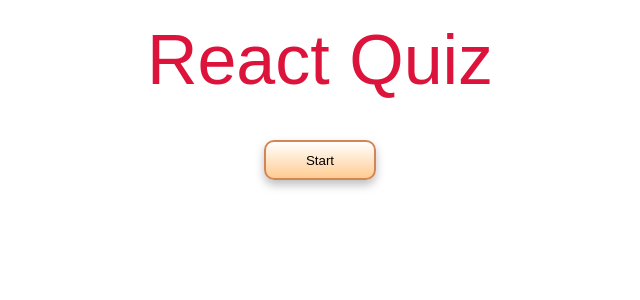
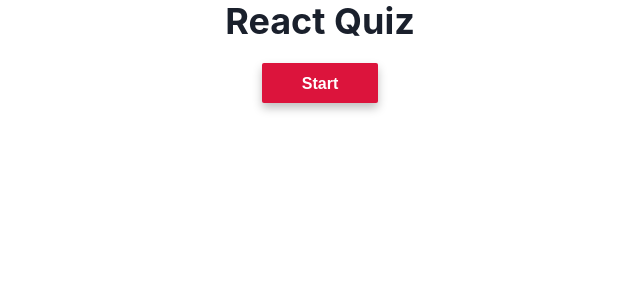
Before and after one commit to iamdebobrota/Quiz_app, a React (Create React App) app in the folder frontend/: page / in a window 1280 px wide. Shown: the top 300 px of the page, without its empty margins (320-960 px from the left). Built offline with nearby package versions, Linux system fonts and the light colour scheme.

Commit message:
fixed style and some error

```diff
--- a/frontend/src/Pages/QuizHome.jsx
+++ b/frontend/src/Pages/QuizHome.jsx
@@ -1,10 +1,14 @@
 import React, { useEffect, useState } from "react";
-import { fetchQuizQuestions } from "../components/API";
 import QuestionCard from "../components/QuestionCard";
 import { GlobalStyle, Wrapper } from "../Styles/Styles";
 import { useDispatch, useSelector } from "react-redux";
 import { getQuiz } from "../Redux/QuizReducer/action";
 import * as types from "../Redux/QuizReducer/actionType";
+import { Box, Button, Heading, Skeleton, Stack, Text, useToast } from "@chakra-ui/react";
+
+
+
+
 const TOTAL_QUESTIONS = 10;
 
 export const Difficulty = {
@@ -15,41 +19,44 @@ export const Difficulty = {
 
 function QuizHome() {
   const [number, setNumber] = useState(0);
-  const [userAnswers, setUserAnswers] = useState([]);
   const [score, setScore] = useState(0);
   const [gameOver, setGameOver] = useState(true);
+  const toast = useToast()
 
-  const {
-    isLoading,
-    isError,
-    questions,
-  } = useSelector((store) => store.quizReducer);
+
+  const { isLoading, isError, userAnswers, questions } = useSelector(
+    (store) => store.quizReducer
+  );
   const dispatch = useDispatch();
 
-
   const startTrivia = async () => {
-
     dispatch(getQuiz(TOTAL_QUESTIONS, Difficulty.EASY));
     setGameOver(false);
     setScore(0);
-    setUserAnswers([]);
     setNumber(0);
+
+    toast({
+      title: `Quiz was srated`,
+      status: "success",
+      isClosable: true,
+    })
+
   };
-
 
 
   const checkAnswer = (e) => {
     if (!gameOver) {
       const answer = e.currentTarget.value;
       const correct = questions[number].correct_answer === answer;
-      if (correct)setScore((prev) => prev + 1);
+      if (correct) setScore((prev) => prev + 1);
+
       const answerObject = {
         question: questions[number].question,
         answer,
         correct,
         correctAnswer: questions[number].correct_answer,
       };
-      setUserAnswers((prev) => [...prev, answerObject]);
+      dispatch({ type: types.USER_ANSWER, payload: answerObject });
     }
   };
 
@@ -58,26 +65,31 @@ function QuizHome() {
 
     if (nextQuestion === TOTAL_QUESTIONS) {
       setGameOver(true);
+      toast({
+        title: 'Congratulations',
+        description: "You have submitted the quiz! you can start again.",
+        status: 'success',
+        duration: 9000,
+        isClosable: true,
+      })
     } else {
       setNumber(nextQuestion);
     }
   };
 
-
-
-  return (
-    <>
+  return ( <Box>
       <GlobalStyle />
       <Wrapper>
-        <h1>React Quiz</h1>
-        {gameOver || userAnswers.length === TOTAL_QUESTIONS+1 ? (
-          <button className="start" onClick={startTrivia}>
+        <Heading as="h3">React Quiz</Heading>
+        {gameOver || userAnswers.length === TOTAL_QUESTIONS + 1 ? (
+          <Button className="start" onClick={startTrivia}>
             Start
-          </button>
+          </Button>
         ) : null}
-        {!gameOver ? <p className="score">Score: {score}</p> : null}
-        {isLoading && <p>Loading Questions...</p>}
-        {isError && <h1>Some error occured...</h1>}
+        {!gameOver ? <Text className="score">Score: {score}</Text> : null}
+        {isLoading && <Heading>Loading....</Heading>}
+
+        {isError && <Heading as="h2">Some error occured...</Heading>}
         {!isLoading && !gameOver && (
           <QuestionCard
             questionNr={number + 1}
@@ -92,14 +104,14 @@ function QuizHome() {
         !isLoading &&
         userAnswers.length === number + 1 &&
         number !== TOTAL_QUESTIONS ? (
-          <button className="next" onClick={nextQuestions}>
-            Next Question
-          </button>
+          <Button className="next" _hover={{color:"black", bg:"white", border:"2px solid crimson"}} variant={"solid"} onClick={nextQuestions}>
+           { userAnswers.length === TOTAL_QUESTIONS? "Submit": "Next Question" }
+          </Button>
         ) : userAnswers.length === TOTAL_QUESTIONS ? (
-          <div>Congratullation! Your score: {score}</div>
+          <Box>Congratullation! Your score: {score}</Box>
         ) : null}
       </Wrapper>
-    </>
+    </Box>
   );
 }
 
--- a/frontend/src/Redux/QuizReducer/action.js
+++ b/frontend/src/Redux/QuizReducer/action.js
@@ -1,15 +1,11 @@
 import * as types from "./actionType";
-import axios from "axios";
-import {fetchQuizQuestions} from '../../components/API'
-
+import { fetchQuizQuestions } from "../../components/API";
 
 export const getQuiz = (amount, difficulty) => async (dispatch) => {
   dispatch({ type: types.GET_QUIZ_REQ });
   return await fetchQuizQuestions(amount, difficulty)
     .then((res) => {
-
       dispatch({ type: types.GET_QUIZ, payload: res });
     })
     .catch((er) => dispatch({ type: types.GET_QUIZ_FAILURE }));
-
 };
--- a/frontend/src/Redux/QuizReducer/actionType.js
+++ b/frontend/src/Redux/QuizReducer/actionType.js
@@ -3,3 +3,4 @@ export const GET_QUIZ = "GET_QUIZ";
 export const GET_QUIZ_FAILURE = "GET_QUIZ_FAILURE";
 export const INC_SCORE= "INC_SCORE";
 export const USER_ANSWER= "USER_ANSWER";
+export const GAME_OVER= "GAME_OVER";
--- a/frontend/src/Redux/QuizReducer/reducer.js
+++ b/frontend/src/Redux/QuizReducer/reducer.js
@@ -42,7 +42,7 @@ export const quizReducer = (state = initState, { payload, type }) => {
       ...state,
       isLoading: false,
       isError: false,
-      gameOver: false,
+      score: payload
     }
     case types.USER_ANSWER:
     return {
@@ -50,7 +50,7 @@ export const quizReducer = (state = initState, { payload, type }) => {
       isLoading: false,
       isError: false,
       gameOver: false,
-      userAnswers:  payload
+      userAnswers:  [...state.userAnswers, payload ]
     }
     default:
       return state;
--- a/frontend/src/Styles/Styles.js
+++ b/frontend/src/Styles/Styles.js
@@ -1,4 +1,4 @@
-import styled, {createGlobalStyle} from 'styled-components';
+import styled, { createGlobalStyle } from "styled-components";
 
 export const GlobalStyle = createGlobalStyle`
 body{
@@ -17,33 +17,34 @@ display: flex;
   flex-direction: column;
   align-items: center;
 
-.score{
-    color:DodgerBlue ;
-    font-size:2rem;
-    margin:0;
+  .score {
+    color: DodgerBlue;
+    font-size: 2rem;
+    margin: 0;
   }
-h1{
+  h1 {
     background-size: 100%;
     color: crimson;
     font-size: 70px;
-    font-weight:400;
+    font-weight: 400;
     text-align: center;
     margin: 20px;
   }
-.start, .next{
-    cursor: pointer;
-    background: linear-gradient(180deg, #fff, #ffcc91);
-    border: 2px solid #d38558;
-    box-shadow: 0px 5px 10px rgba(0,0,0,0.25);
-    border-radius: 10px;
-    height:40px;
+  .start,
+  .next {
+    background: crimson;
+    color: #fff;
+    box-shadow: 0px 5px 10px rgba(0, 0, 0, 0.25);
+    border-radius: 2px;
+    height: 40px;
     margin: 20px 0;
     padding: 0 40px;
   }
-.start{
+
+  .start {
     max-width: 200px;
   }
-`
+`;
 export const QuestionWrapper = styled.div`
   max-width: 1100px;
   background: #ebfeff;
@@ -56,15 +57,13 @@ export const QuestionWrapper = styled.div`
     font-size: 1rem;
   }
 `;
+
 export const ButtonWrapper = styled.div`
   transition: all 0.3s ease;
-  :hover {
-    opacity: 0.8;
-  }
+
   button {
-    cursor: pointer;
     user-select: none;
-    font-size: 0.8rem;
+    font-size: 0.9rem;
     width: 100%;
     height: 40px;
     margin: 5px 0;
@@ -72,13 +71,13 @@ export const ButtonWrapper = styled.div`
       correct
         ? "limegreen"
         : !correct && userClicked
-        ? "linear-gradient(90deg,#ff5656,#c16868)"
+        ? "linear-gradient(90deg,#ff5658,#ff5856)"
         : "linear-gradient(90deg,#56ccff,#6eafb4)"};
-    border: 3px solid $fff;
-    box-shadow: 1px 2px 0px rgba(0, 0, 0, 0.1);
+
+    box-shadow: rgba(14, 30, 37, 0.12) 0px 2px 4px 0px,
+      rgba(14, 30, 37, 0.32) 0px 2px 16px 0px;
     border-radius: 10px;
-    color: #fff;
-    text-shadow: 0px 1px 0px rgba(0, 0, 0, 0.25);
+
+    color: ${({ correct, userClicked }) => (!correct ? "#fff" : "black")};
   }
-
-`
+`;
--- a/frontend/src/components/QuestionCard.jsx
+++ b/frontend/src/components/QuestionCard.jsx
@@ -1,5 +1,6 @@
+import { Box, Button, Stack, Text } from "@chakra-ui/react";
 import React from "react";
-import { ButtonWrapper, QuestionWrapper } from "../Styles/Styles";
+import { ButtonWrapper } from "../Styles/Styles";
 
 
 const QuestionCard= ({
@@ -10,25 +11,32 @@ const QuestionCard= ({
   questionNr,
   totalQuestions,
 }) => {
-  return <QuestionWrapper>
-      <p className="number">
+
+
+  console.log(userAnswer)
+  return <>
+     <Box boxShadow='dark-lg' p='6' rounded='md' bg='white'>
+
+
+      <Text className="number">
           Question: {questionNr} / {totalQuestions}
-      </p>
-      <p dangerouslySetInnerHTML={{__html: question}}/>
-      <div>
+      </Text>
+      <Text dangerouslySetInnerHTML={{__html: question}}/>
+      <Stack>
         {answers.map(answer => (
             <ButtonWrapper
              key={answer}
              correct={userAnswer?.correctAnswer===answer}
              userClicked={userAnswer?.answer===answer}
              >
-                <button disabled={userAnswer?true:false} value={answer} onClick={callback}>
+                <button  disabled={userAnswer} value={answer} onClick={callback}>
                     <span dangerouslySetInnerHTML={{__html: answer}}></span>
                 </button>
             </ButtonWrapper>
         ))}
-      </div>
-  </QuestionWrapper>;
+      </Stack>
+      </Box>
+  </>;
 };
 
 export default QuestionCard;
--- a/frontend/src/index.js
+++ b/frontend/src/index.js
@@ -1,16 +1,19 @@
-import React from 'react';
-import ReactDOM from 'react-dom/client';
-import './index.css';
-import App from './App';
-import reportWebVitals from './reportWebVitals';
-import { Provider } from 'react-redux';
-import { store } from './Redux/store';
+import React from "react";
+import ReactDOM from "react-dom/client";
+import "./index.css";
+import App from "./App";
+import reportWebVitals from "./reportWebVitals";
+import { Provider } from "react-redux";
+import { store } from "./Redux/store";
+import { ChakraProvider } from "@chakra-ui/react";
 
-const root = ReactDOM.createRoot(document.getElementById('root'));
+const root = ReactDOM.createRoot(document.getElementById("root"));
 root.render(
-  <Provider store={store}>
-    <App />
-  </Provider>
+  <ChakraProvider>
+    <Provider store={store}>
+      <App />
+    </Provider>
+  </ChakraProvider>
 );
 
 // If you want to start measuring performance in your app, pass a function
```
Lines whose indentation alone changed are shown as unchanged.
